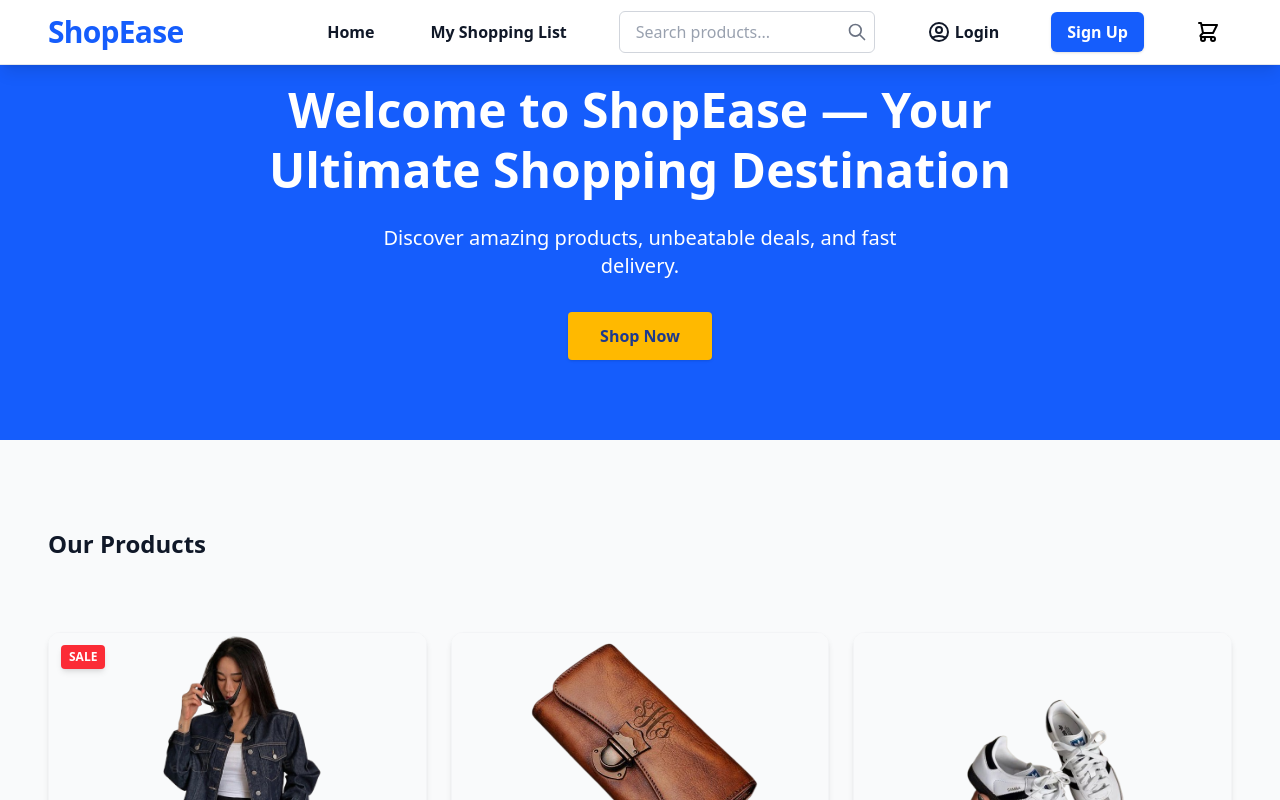
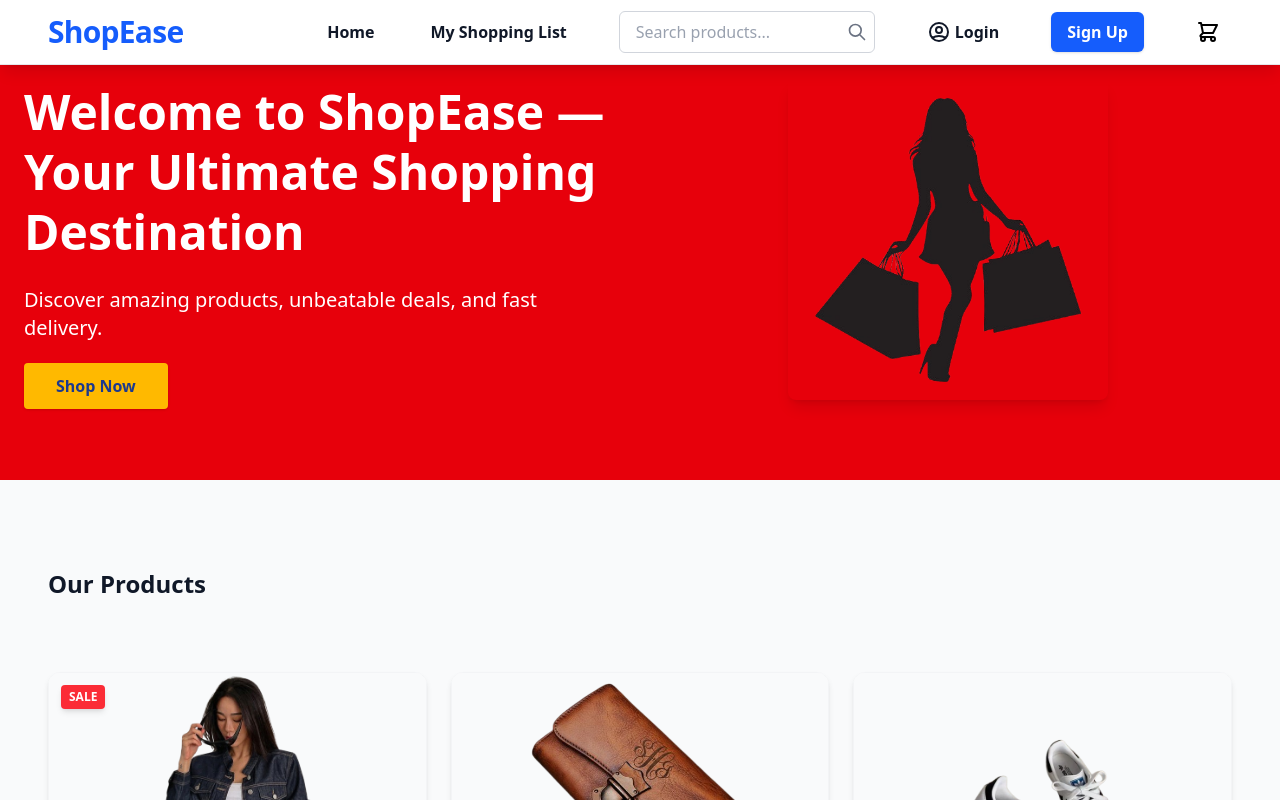
Before and after one commit to Apeksha-1-hub/ecommerce, a React (Vite) app: page / in a window 1280 px wide. Shown: the top 800 px of the page. Built offline with nearby package versions, Linux system fonts and the light colour scheme.

Commit message:
changes in hero section

```diff
--- a/src/App.jsx
+++ b/src/App.jsx
@@ -2,7 +2,6 @@ import React from 'react'
 import { BrowserRouter, Routes, Route } from 'react-router-dom'
 
 import Layout from './layout/Layout'
-import Product from './product/Product'
 import Home from './home/Home'
 
 
--- a/src/home/Home.jsx
+++ b/src/home/Home.jsx
@@ -1,11 +1,14 @@
 import React from "react";
 import Products from "../product/Product";
+
 
 const Home = () => {
   return (
     <div className="min-h-screen flex flex-col">
       {/* Hero Section */}
-      <section className="bg-blue-600 text-white flex flex-col items-center justify-center py-20 px-6 text-center">
+      <section className="bg-red-600 text-white flex flex-col md:flex-row items-center justify-center py-20 px-6 text-center md:text-left">
+        {/* Text Content */}
+        <div className="flex-1 mb-8 md:mb-0">
           <h1 className="text-4xl sm:text-5xl font-extrabold max-w-3xl leading-tight mb-6">
             Welcome to ShopEase — Your Ultimate Shopping Destination
           </h1>
@@ -18,6 +21,16 @@ const Home = () => {
           >
             Shop Now
           </a>
+        </div>
+
+        {/* Image */}
+        <div className="flex-1 flex justify-center">
+          <img
+            src="photos\girl.png"
+            alt="Girl shopping with bags"
+            className="w-80 h-auto rounded-lg shadow-lg"
+          />
+        </div>
       </section>
 
       {/* Products Section */}
```
Also changed, not shown: public/photos/girl.png (added). Lines whose indentation alone changed are shown as unchanged.
